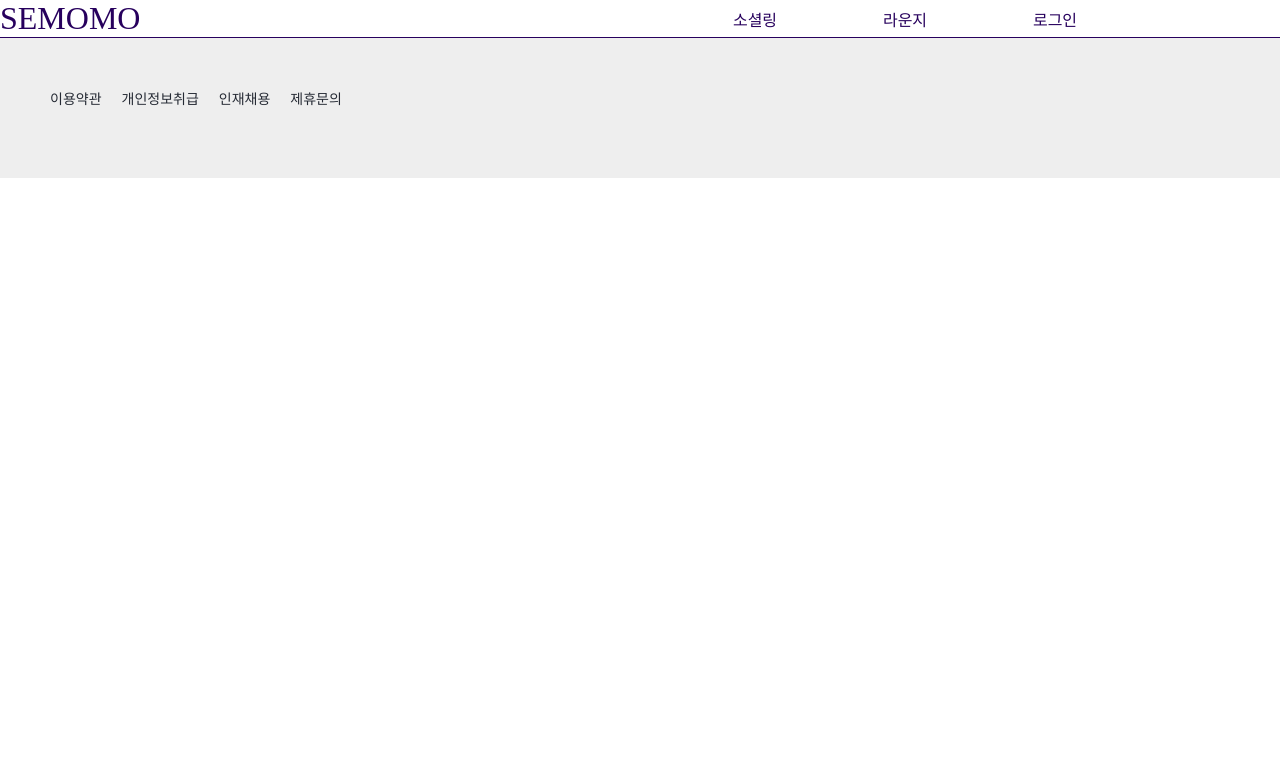
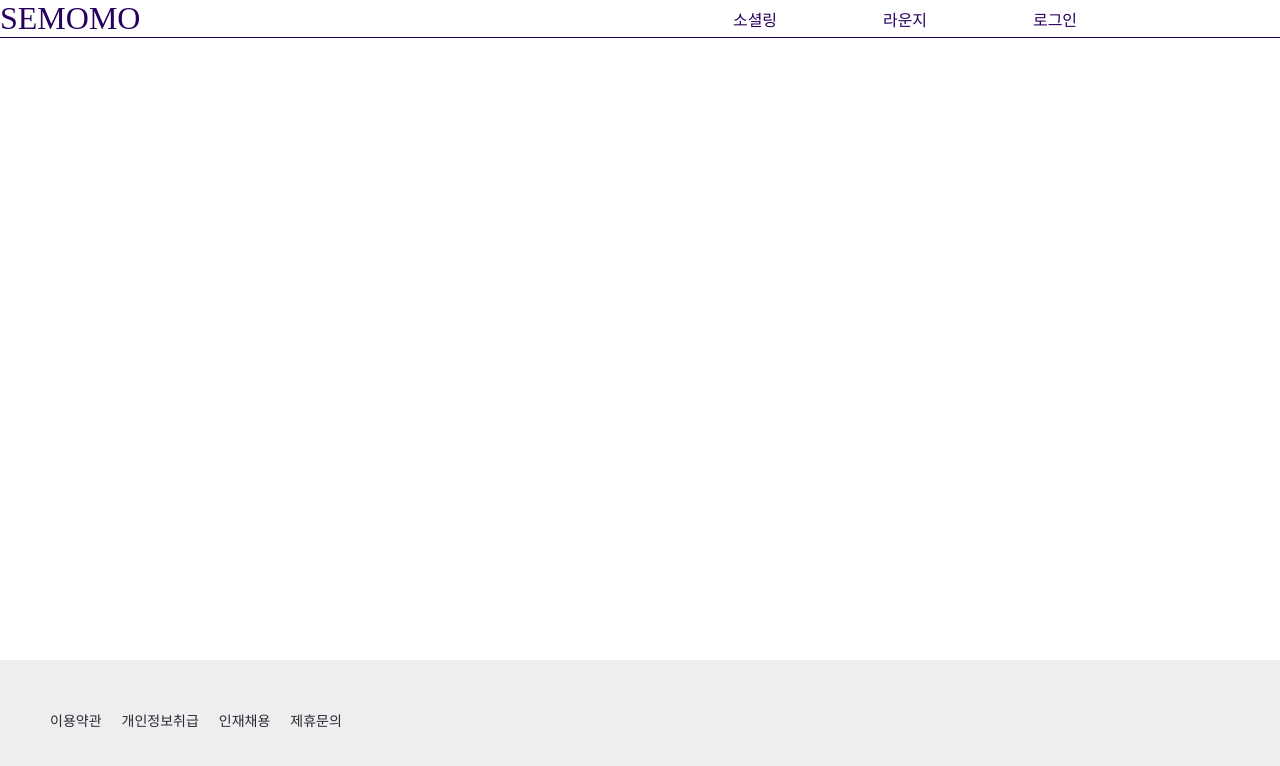
Before and after one commit to psh10066/SEMO, a React (Create React App) app in the folder semo_front/: page / in a window 1280 px wide. Shown: the top 766 px of the page. Built offline with nearby package versions, Linux system fonts and the light colour scheme; a web font is replaced by a local one.

Commit message:
fix : App.js 클래스네임

```diff
--- a/semo_front/src/App.js
+++ b/semo_front/src/App.js
@@ -9,9 +9,9 @@ import AdminMain from "./component/admin/AdminMain";
 
 function App() {
   return (
-    <div>
+    <div className="wrap">
       <Header />
-      <div>
+      <div className="content">
         <Routes>
           <Route path="/admin/*" element={<AdminMain />} />
         </Routes>
```
